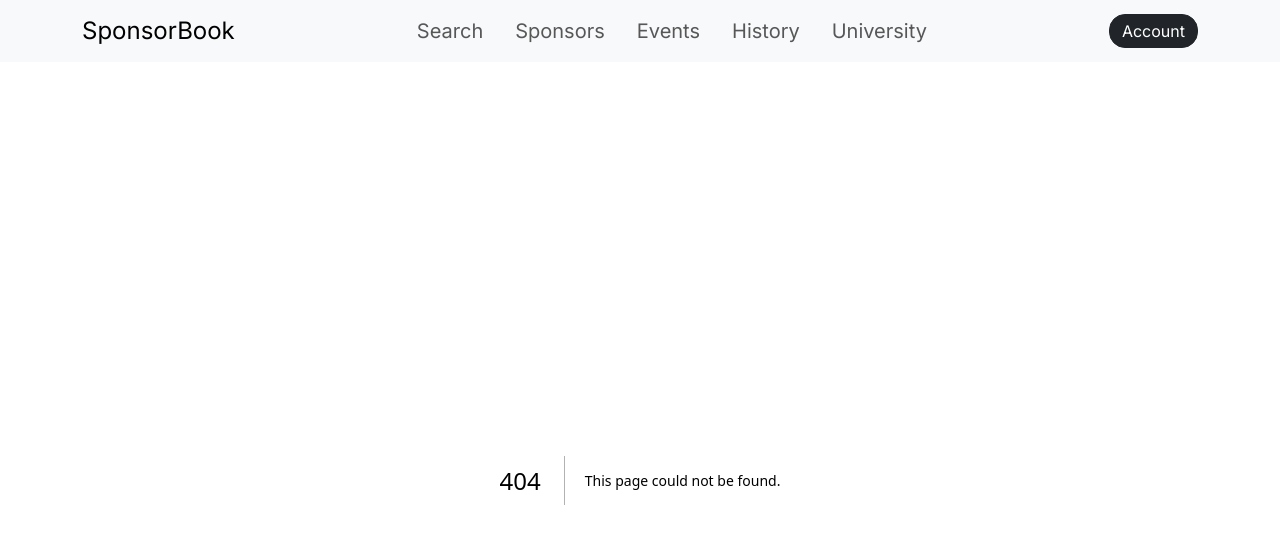
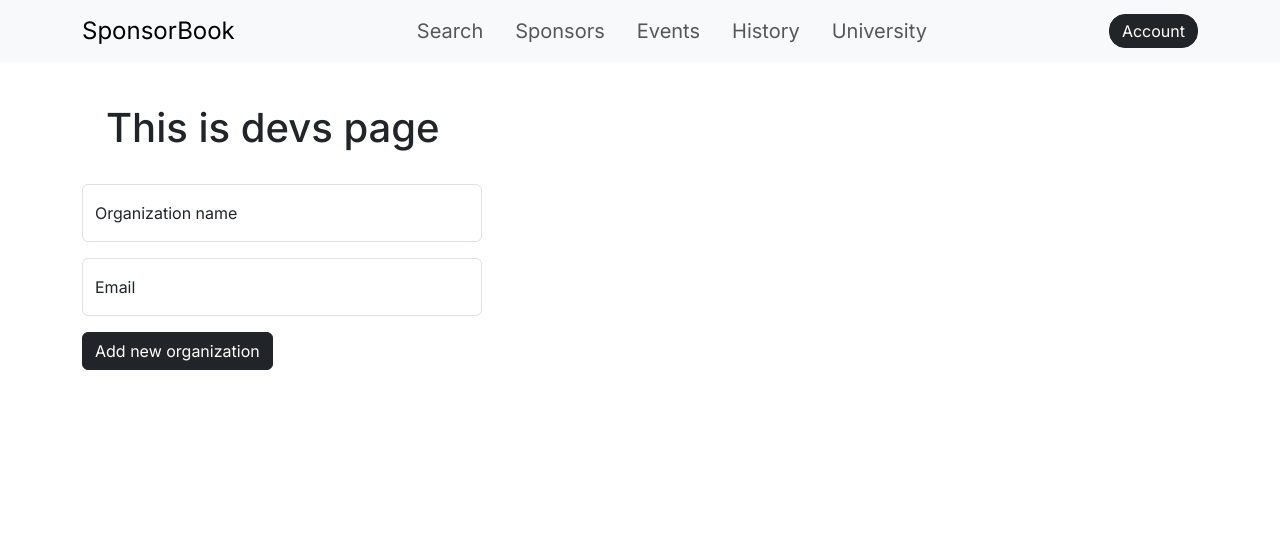
Before and after one commit to paukstelom/sponsorbookui, a Next.js app: page /devpage in a window 1280 px wide. Before the commit this address had no page. Shown: the top 544 px of the page. Built offline with nearby package versions, Linux system fonts and the light colour scheme.

Commit message:
Added devpage

```diff
--- /dev/null
+++ b/src/app/devpage/page.tsx
@@ -0,0 +1,53 @@
+'use client'
+import { useFormik } from 'formik'
+import { createOrganization } from 'sponsorbook/clients/sponsorbook'
+
+export type CreateOrganizationFormState = {
+    name: string
+    user_email: string
+}
+
+export default function DevPage() {
+    const formik = useFormik<CreateOrganizationFormState>({
+        initialValues: {
+            name: '',
+            user_email: '',
+        },
+        onSubmit: async () => {
+            await createOrganization(formik.values)
+        },
+    })
+
+    return (
+        <form onSubmit={formik.handleSubmit} style={{ width: '400px' }}>
+            <h1 className="p-4">This is devs page</h1>
+            <div>
+                <div className="form-floating mb-3">
+                    <input
+                        className="form-control"
+                        id="floatingInput"
+                        name="name"
+                        placeholder="name@gmail.com"
+                        value={formik.values.name}
+                        onChange={formik.handleChange}
+                    ></input>
+                    <label htmlFor="floatingInput">Organization name</label>
+                </div>
+                <div className="form-floating mb-3">
+                    <input
+                        className="form-control"
+                        id="floatingInput"
+                        name="user_email"
+                        placeholder="name@gmail.com"
+                        value={formik.values.user_email}
+                        onChange={formik.handleChange}
+                    ></input>
+                    <label htmlFor="floatingInput">Email</label>
+                </div>
+                <button type="submit" className="btn btn-dark rounded">
+                    Add new organization
+                </button>
+            </div>
+        </form>
+    )
+}
--- a/src/app/events/[eventId]/page.tsx
+++ b/src/app/events/[eventId]/page.tsx
@@ -11,8 +11,6 @@ export default async function Event({
     const data = await getOneEvent(params.eventId)
     const event = (await data.json()) as Eventer
 
-    console.log(event)
-
     return (
         <>
             <h1>Name: {event.name}</h1>
--- a/src/app/events/page.tsx
+++ b/src/app/events/page.tsx
@@ -7,7 +7,6 @@ export default async function Events() {
 
     return (
         <>
-            <div className="container-responsive">
             <h1 className="p-4">Ongoing</h1>
             <div className="row row-cols-lg-4 row-cols-md-2 g-5">
                 {events
@@ -29,7 +28,6 @@ export default async function Events() {
                     ))}
             </div>
             <h4>This line removes scrollbar</h4>
-            </div>
         </>
     )
 }
--- a/src/clients/sponsorbook.ts
+++ b/src/clients/sponsorbook.ts
@@ -1,3 +1,4 @@
+import { CreateOrganizationFormState } from 'sponsorbook/app/devpage/page'
 import { Contact, Rating } from 'sponsorbook/app/sponsors/new/page'
 
 const sponsorbookUrl = (path: string) => `http://127.0.0.1:8000${path}`
@@ -48,6 +49,14 @@ export const deleteOneEvent = (eventId: string) =>
         method: 'DELETE',
     })
 
+export const createOrganization = (data: CreateOrganizationFormState) =>
+    fetch(sponsorbookUrl('/organizations'), {
+        method: 'POST',
+        body: JSON.stringify(data),
+        headers: { 'Content-Type': 'application/json'}
+    })
+
+
 export const closeOneEvent = (eventId: string) =>
 fetch(sponsorbookUrl(`/events/${eventId}/close`), {
         method: 'POST'
```
Lines whose indentation alone changed are shown as unchanged.
